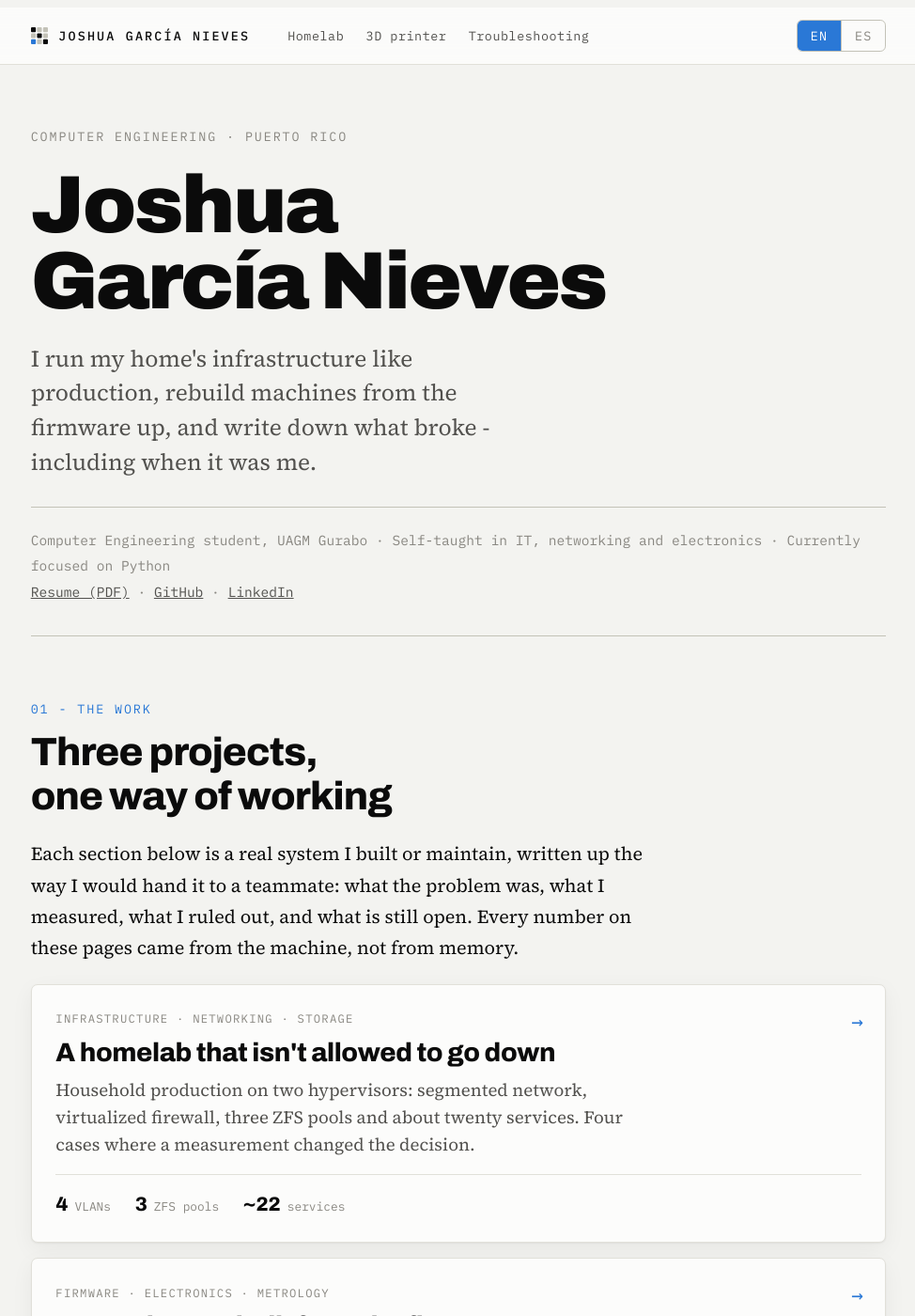
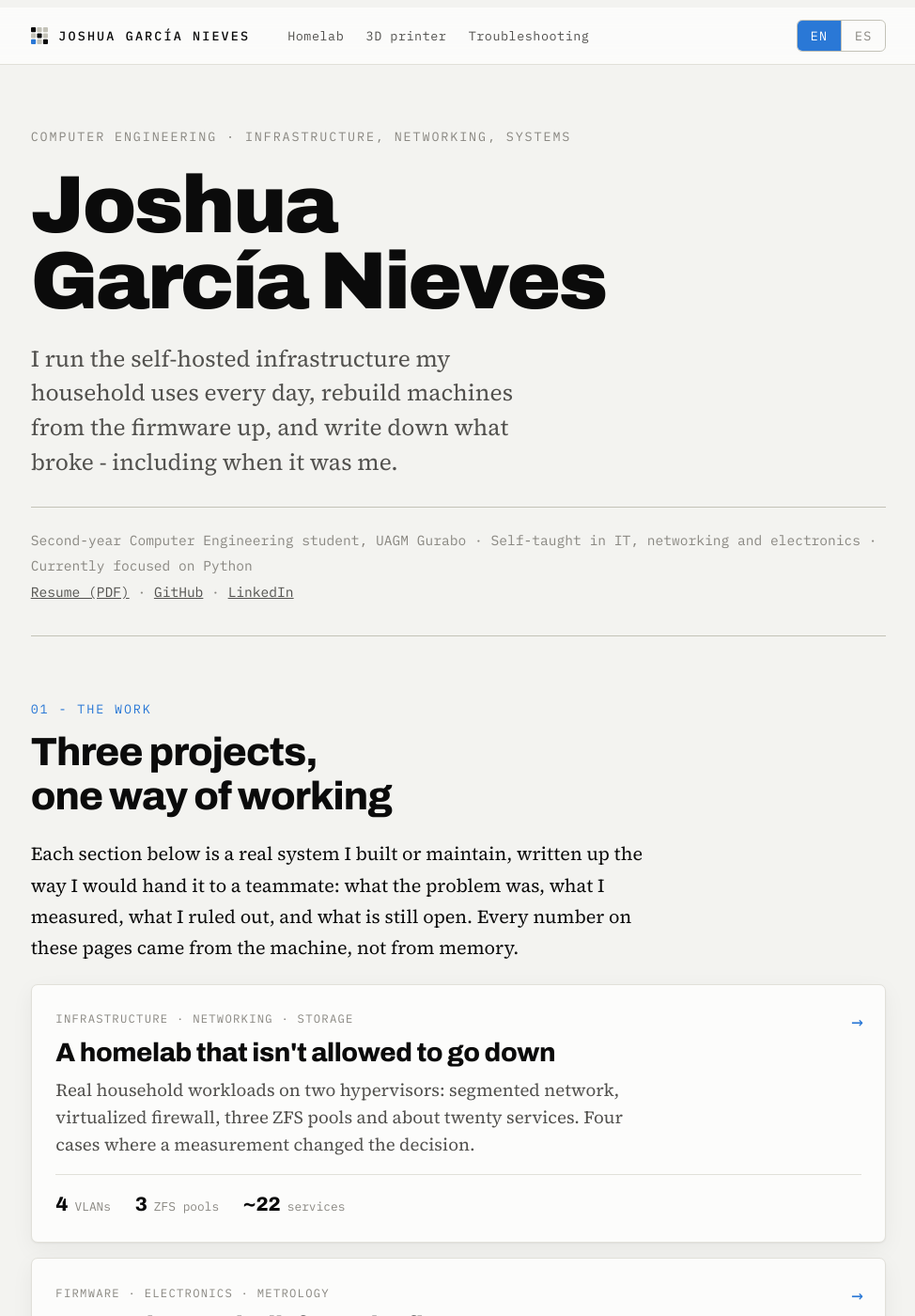
Before and after one commit to Y0shm4st3r/Y0shm4st3r.github.io, a Jekyll site: the page built from index.html, in a window 1280 px wide and 1400 px high. Shown: the whole window at 94% size, without its empty margins (152-1126 px from the left). Built offline with Jekyll 4.4.1, drawn with Linux system fonts in a browser that asks for light colours.

Commit message:
Describe the homelab as self-hosted household infrastructure.

```diff
--- a/_data/pages/home.yml
+++ b/_data/pages/home.yml
@@ -3,19 +3,19 @@
 
 mast:
   eyebrow:
-    en: Computer Engineering · Puerto Rico
-    es: Ingeniería de Computadoras · Puerto Rico
+    en: Computer Engineering · Infrastructure, networking, systems
+    es: Ingeniería de Computadoras · Infraestructura, redes, sistemas
   h1:
     en: Joshua<br>García Nieves
     es: Joshua<br>García Nieves
   thesis:
     en: |-
-      I run my home's infrastructure like production, rebuild machines from the firmware up, and write down what broke - including when it was me.
+      I run the self-hosted infrastructure my household uses every day, rebuild machines from the firmware up, and write down what broke - including when it was me.
     es: |-
-      Opero la infraestructura de mi casa como si fuera producción, reconstruyo máquinas desde el firmware y documento lo que se rompió, incluso cuando el error fue mío.
+      Opero la infraestructura self-hosted que mi casa usa a diario, reconstruyo máquinas desde el firmware y documento lo que se rompió, incluso cuando el error fue mío.
   byline:
-    en: Computer Engineering student, UAGM Gurabo · Self-taught in IT, networking and electronics · Currently focused on Python
-    es: Estudiante de Ingeniería de Computadoras, UAGM Gurabo · Autodidacta en IT, redes y electrónica · Actualmente enfocado en Python
+    en: Second-year Computer Engineering student, UAGM Gurabo · Self-taught in IT, networking and electronics · Currently focused on Python
+    es: Estudiante de segundo año de Ingeniería de Computadoras, UAGM Gurabo · Autodidacta en IT, redes y electrónica · Actualmente enfocado en Python
 
 intro:
   snum:
@@ -40,9 +40,9 @@ projects:
       es: Un homelab que no puede caerse
     blurb:
       en: |-
-        Household production on two hypervisors: segmented network, virtualized firewall, three ZFS pools and about twenty services. Four cases where a measurement changed the decision.
+        Real household workloads on two hypervisors: segmented network, virtualized firewall, three ZFS pools and about twenty services. Four cases where a measurement changed the decision.
       es: |-
-        Producción doméstica en dos hipervisores: red segmentada, firewall virtualizado, tres pools ZFS y unos veinte servicios. Cuatro casos donde una medición cambió la decisión.
+        Servicios que la casa usa a diario, en dos hipervisores: red segmentada, firewall virtualizado, tres pools ZFS y unos veinte servicios. Cuatro casos donde una medición cambió la decisión.
     stats:
       - v: '4'
         l: { en: VLANs, es: VLANs }
--- a/_data/pages/homelab.yml
+++ b/_data/pages/homelab.yml
@@ -10,9 +10,9 @@ mast:
     es: Homelab<br>Megaman
   thesis:
     en: |-
-      Production home infrastructure, run with engineering discipline: measure before acting, document afterwards.
+      Self-hosted infrastructure my household uses every day, run with engineering discipline: measure before acting, document afterwards.
     es: |-
-      Infraestructura doméstica de producción, operada con criterio de ingeniería: se mide antes de actuar y se documenta después.
+      Infraestructura self-hosted que mi casa usa a diario, operada con criterio de ingeniería: se mide antes de actuar y se documenta después.
   kpis:
   - v: '2'
     l:
@@ -28,8 +28,8 @@ mast:
       es: Crudos en 3 pools ZFS
   - v: ~22
     l:
-      en: Services in production
-      es: Servicios en producción
+      en: Services in daily use
+      es: Servicios en uso diario
 sections:
 - id: the-system
   snum:
@@ -81,7 +81,7 @@ sections:
         - chart: disks
         - b: What I found
           t: |-
-            The disk with **190 defects** is degrading faster than the one with **1,947**. The second took seven years to get there; the first has been running ten months. And the fast one sits in the production pool - the one holding the family's photos - not in the accept-the-risk pool where I thought my problem was.
+            The disk with **190 defects** is degrading faster than the one with **1,947**. The second took seven years to get there; the first has been running ten months. And the fast one sits in the main pool - the one holding the family's photos - not in the accept-the-risk pool where I thought my problem was.
         - b: What I ruled out
           t: |-
             I checked whether the cause was environmental: temperature, power cycles, age. The hottest disk in the fleet has zero defects, and the two with the most power cycles are the healthiest. Four units from the same batch, same hours, same chassis: two flawless and two degrading. That's unit variation, not environment - so the answer is replace the drive, not redesign the cooling.
@@ -100,7 +100,7 @@ sections:
         - chart: disks
         - b: Qué encontré
           t: |-
-            El disco con **190 defectos** se deteriora más rápido que el de **1947**. El segundo tardó siete años en llegar ahí; el primero lleva diez meses. Y el rápido estaba en el pool de producción, el que guarda las fotos de la familia - no en el pool de riesgo aceptado, donde yo creía tener el problema.
+            El disco con **190 defectos** se deteriora más rápido que el de **1947**. El segundo tardó siete años en llegar ahí; el primero lleva diez meses. Y el rápido estaba en el pool principal, el que guarda las fotos de la familia - no en el pool de riesgo aceptado, donde yo creía tener el problema.
         - b: Qué descarté
           t: |-
             Verifiqué si la causa era ambiental: temperatura, ciclos de encendido, antigüedad. El disco más caliente de toda la flota tiene cero defectos, y los dos con más ciclos de encendido son los más sanos. Cuatro unidades del mismo lote, las mismas horas y el mismo chasis: dos impecables y dos deteriorándose. Es variación de unidad, no del entorno - así que la respuesta es reemplazar, no rediseñar la refrigeración.
--- a/homelab/index.html
+++ b/homelab/index.html
@@ -2,7 +2,7 @@
 layout: project
 data: homelab
 title: Megaman Homelab
-description: Household production infrastructure run with engineering discipline - segmented network, virtualized firewall, three ZFS pools, and four cases where a measurement changed the decision.
+description: Self-hosted infrastructure my household uses every day, run with engineering discipline - segmented network, virtualized firewall, three ZFS pools, and four cases where a measurement changed the decision.
 og_image: /assets/og/homelab.png
 next: /ender3/
 ---
--- a/index.html
+++ b/index.html
@@ -1,6 +1,6 @@
 ---
 layout: home
 title: Joshua García Nieves
-description: Homelab, 3D-printer firmware and troubleshooting work by a Computer Engineering student in Puerto Rico - every figure measured, every open item named.
+description: Homelab, 3D-printer firmware and troubleshooting work by a second-year Computer Engineering student in Puerto Rico - every figure measured, every open item named.
 og_image: /assets/og/home.png
 ---
```
Also changed, not shown: README.md.
